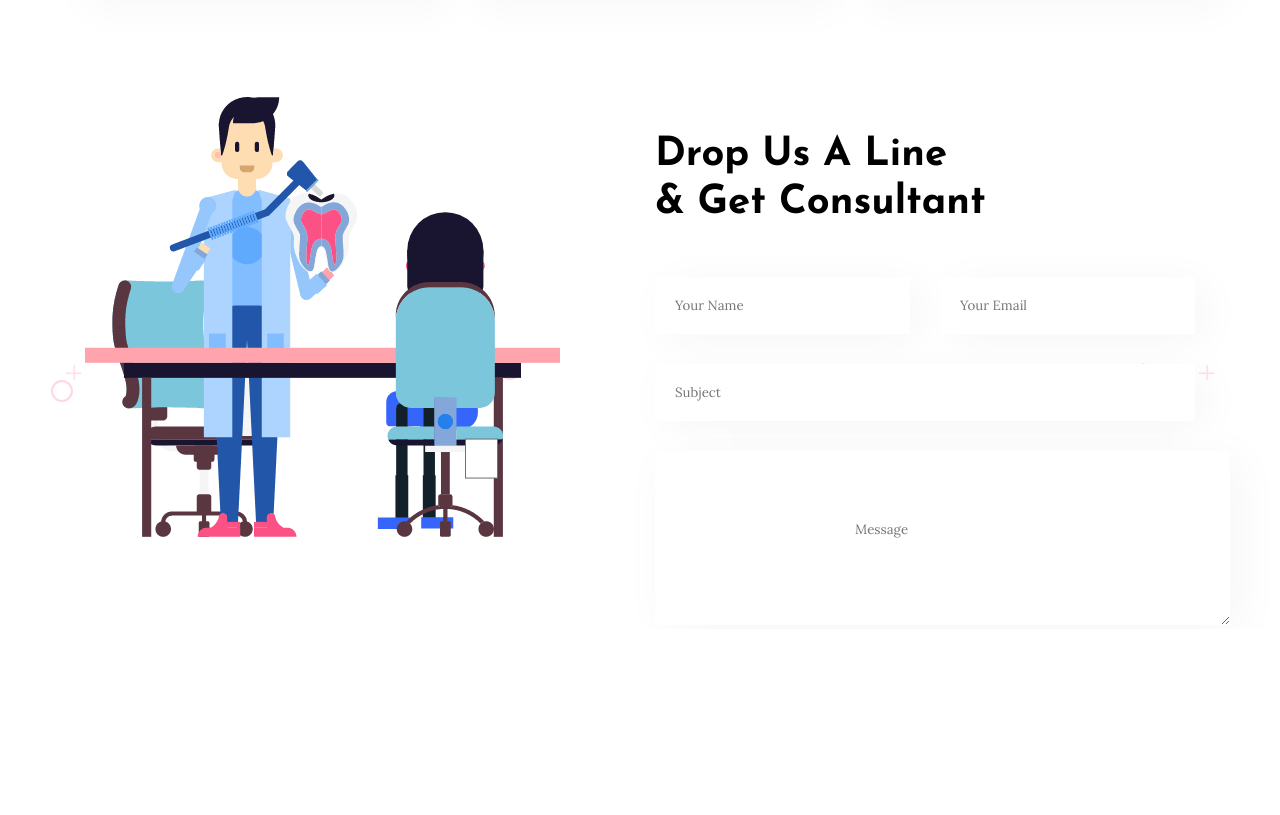
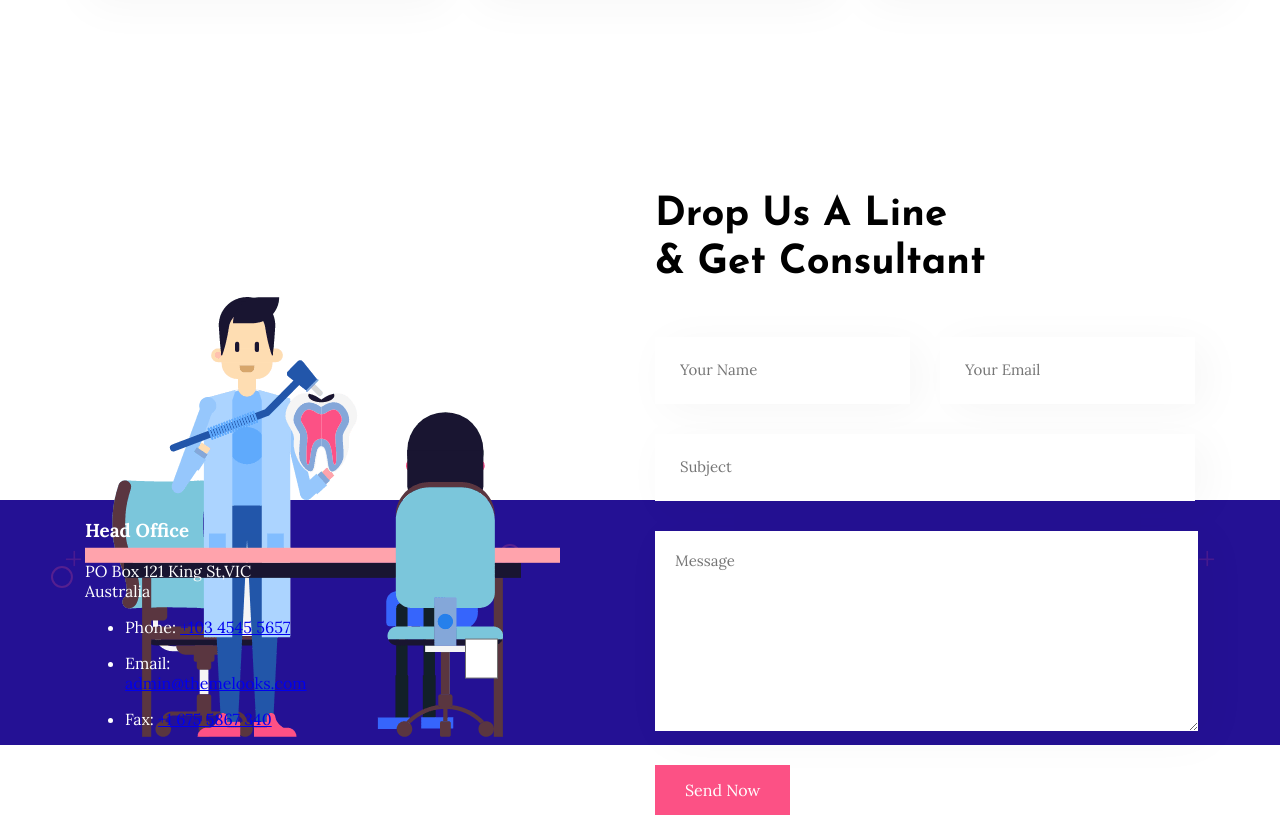
Before and after one commit to GunelHus/Final-Project, a plain HTML site: page index.html in a window 1280 px wide. Shown: the part 5826-6641 px from the top of the page. Before the commit the page ends 6455 px from the top, so only its background shows below. Drawn offline with Linux system fonts and the light colour scheme.

Commit message:
footer beginning

```diff
--- a/index.html
+++ b/index.html
@@ -1450,7 +1450,7 @@
                             <img src="Images/apoint.png">
                         </div>
                     </div>
-                            <div class="col-md-6">
+                    <div class="col-md-6 dropup-right">
                         <div class="dropup-title">
                             <h2>Drop Us A Line<br>
                                 & Get Consultant</h2>
@@ -1466,7 +1466,8 @@
                                     </div>
                                     <div class="col-md-12">
                                         <input class="input-subject" type="text" placeholder="Subject">
-                                                            <textarea  name="message" class="input-text" placeholder="Message"></textarea>
+                                        <textarea name="message" class="input-text" placeholder="Message"></textarea>
+                                        <a href="">Send Now</a>
                                     </div>
                                 </div>
                             </form>
@@ -1475,8 +1476,53 @@
                 </div>
             </div>
         </section>
+        <!-- Drop Up Section End -->
 
-        <!-- Drop Up Section End -->
+        <!-- Footer Start -->
+        <footer>
+            <div class="footer">
+
+                <div class="footer-main">
+                    <div class="container">
+                        <div class="row">
+                            <div class="col-lg-3 col-md-6">
+                                <div class="head-office">
+                                    <div class="head-title">
+                                        <h3>Head Office</h3>
+                                    </div>
+                                    <div class="head-text">
+                                        <p>PO Box 121 King St,VIC<br>
+                                            Australia</p>
+                                        <ul>
+                                            <li>
+                                                <p>Phone: <a href="#">+103 4545 5657</a></p>
+                                            </li>
+                                            <li>
+                                                <p>Email: <a href="#">admin@themelooks.com</a></p>
+                                            </li>
+                                            <li>
+                                                <p>Fax: <a href="#">+1 675 5867 340</a></p>
+                                            </li>
+                                        </ul>
+                                    </div>
+                                </div>
+                            </div>
+                            <div class="col-lg-3 col-md-6"></div>
+                            <div class="col-lg-3 col-md-6"></div>
+                            <div class="col-lg-3 col-md-6"></div>
+                        </div>
+                    </div>
+                </div>
+                <div class="footer-bottom">
+                    <div class="container">
+                        <div class="row">
+
+                        </div>
+                    </div>
+                </div>
+            </div>
+        </footer>
+        <!-- Footer End -->
     </main>
 </body>
 <script src="../Final-Project/js/jquery.min.js"></script>
--- a/style/style.scss
+++ b/style/style.scss
@@ -1262,7 +1262,8 @@ body {
 
 // Drop Up Section Start
 .drop-up {
-	top: 100px;
+	top: 300px;
+	bottom: 200px;
 	position: relative;
 	.container {
 		.row {
@@ -1362,44 +1363,74 @@ body {
 					}
 				}
 			}
+			.dropup-right {
+				margin-top: -140px;
 				.dropup-title {
 					margin-bottom: 50px;
-				h2{
+					h2 {
 						font-size: 40px;
 						line-height: 1.2;
-				font-family: "Josefin Sans",sans-serif;
+						font-family: "Josefin Sans", sans-serif;
 					}
 				}
-			.drop-up-form{
-				input{
+				.drop-up-form {
+					input {
 						width: 100%;
 						border: none;
-					box-shadow: 10px 7px 45px rgba(0,0,0,.04);
+						box-shadow: 10px 7px 45px rgba(0, 0, 0, .04);
 					}
-				.input-name{
-					margin-bottom:30px;
-					input{
-						padding:20px;
-
+					input::placeholder {
+						font-size: 15px;
+						font-family: 'Lora', serif;
+					}
+					.input-name {
+						margin-bottom: 30px;
+						input {
+							padding: 25px;
 						}
 					}
-				.input-email{
+					.input-email {
 						margin-bottom: 30px;
-					input{
-						padding: 20px;
+						input {
+							padding: 25px;
 						}
 					}
-				.input-subject{
+					.input-subject {
 						margin-bottom: 30px;
+						padding: 25px;
+					}
+					.input-text {
+						height: 200px;
+						width: 543px;
+						border: none;
+						box-shadow: 10px 7px 45px rgba(0, 0, 0, .04);
 						padding: 20px;
+						margin-bottom: 45px;
 					}
-				.input-text{
-					padding: 70px 200px;
-					border: none;
-					box-shadow: 10px 7px 45px rgba(0,0,0,.04)
+					textarea::placeholder {
+						font-size: 15px;
+						font-family: 'Lora', serif;
+					}
+					a{
+						cursor: pointer;
+						text-decoration: none;
+						color: white;
+						background-color: #fc5185;
+						padding: 15px 30px;
+						font-size: 16px;
+						font-family: Lora,serif;
+						transition: .3s linear;
+
 					}
 				}
 			}
 		}
 	}
 }
+// Drop Up Section End
+
+// Footer Start
+.footer{
+	background-color: #241194;
+	color: white;
+};
```
Also changed, not shown: style/style.css, 1 other file. Lines whose indentation alone changed are shown as unchanged.
